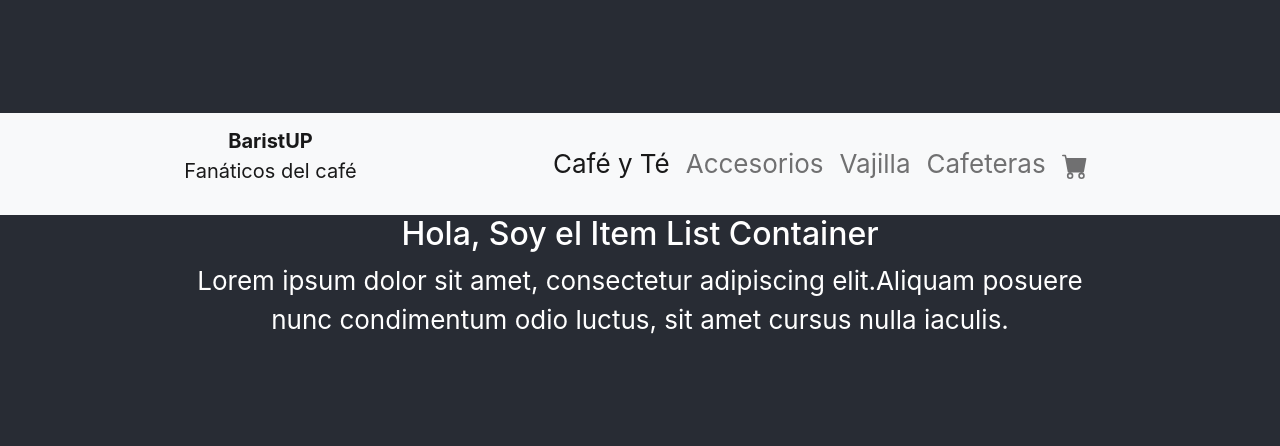
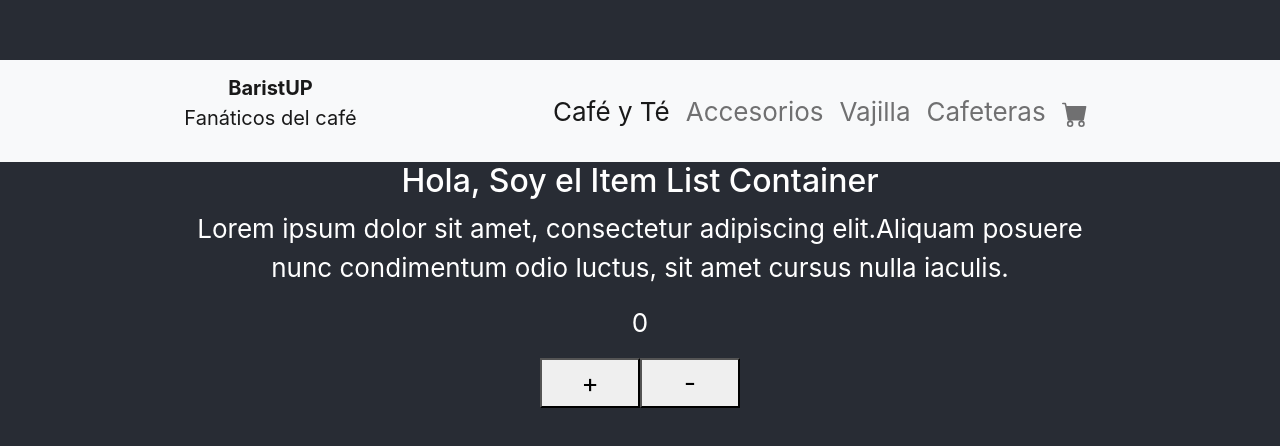
Before and after one commit to guido-pasciucco/BaristUp, a React (Create React App) app: page / in a window 1280 px wide. Shown: the part 166-612 px from the top of the page. Built offline with nearby package versions, Linux system fonts and the light colour scheme.

Commit message:
Commit #4 Desafío clase 5

```diff
--- a/src/App.js
+++ b/src/App.js
@@ -2,6 +2,7 @@ import './App.css';
 import CartWidget from './components/NavBar/CartWidget'
 import NavBar from './components/NavBar/NavBar'
 import ItemListContainer from './components/NavBar/ItemListContainer'
+import ItemCount from './components/NavBar/ItemCount'
 
 function App() {
 	return (
--- /dev/null
+++ b/src/components/NavBar/ItemCount.jsx
@@ -0,0 +1,23 @@
+import { useState } from 'react'
+
+function ItemCount(){
+    const [ contador, setContador ] = useState(0)
+
+    console.log(contador)
+
+    const handlerClickSuma = ()=>{
+        setContador(contador+1)
+    }
+    const handlerClickResta = ()=>{
+        setContador(contador-1)
+    }
+    return(
+        <div>
+            <p>{contador}</p>
+            <button onClick={handlerClickSuma}  style={{width: "100px", height: "50px"}}>+</button>
+            <button onClick={handlerClickResta} style={{width: "100px", height: "50px"}}>-</button>
+        </div>
+    )
+}
+
+export default ItemCount
--- a/src/components/NavBar/ItemListContainer.jsx
+++ b/src/components/NavBar/ItemListContainer.jsx
@@ -1,9 +1,13 @@
 import React from 'react'
+import ItemCount from './ItemCount'
 
 const ItemListContainer = () => {
     return (
-        <><><h2>Hola, Soy el Item List Container</h2></><><p>Lorem ipsum dolor sit amet, consectetur adipiscing elit.Aliquam posuere <br />
-            nunc condimentum odio luctus, sit amet cursus nulla iaculis.</p></></>
+        <><><h2>Hola, Soy el Item List Container</h2></><>
+        <p>Lorem ipsum dolor sit amet, consectetur adipiscing elit.Aliquam posuere<br/>
+        nunc condimentum odio luctus, sit amet cursus nulla iaculis.</p>
+        </><ItemCount/></>
+
     )
 }
 
```
